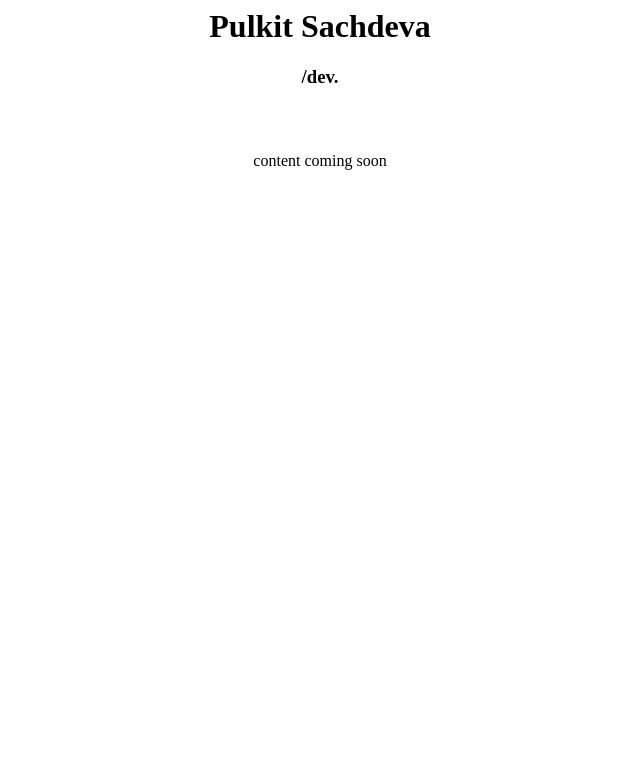
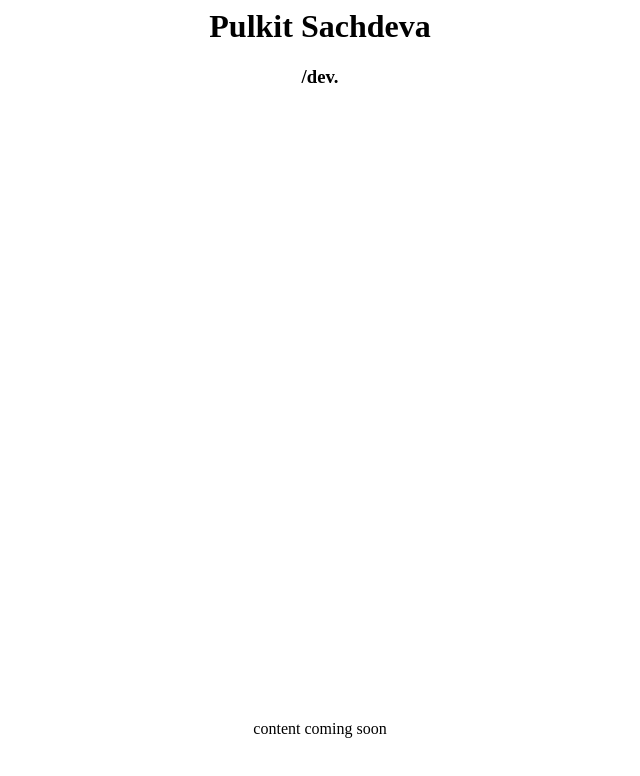
Before and after one commit to PLKTSCHDV/webproject, a plain HTML site: page index.html in a window 1280 px wide. Shown: the whole page, without its empty margins (320-960 px from the left). Drawn offline with Linux system fonts and the light colour scheme.

Commit message:
Update index.html

```diff
--- a/index.html
+++ b/index.html
@@ -2,7 +2,7 @@
     <title>Pulkit Sachdeva</title>
     <style>
       .mid{
-        margin-top:5%;
+        margin-top:50%;
       }
         h1{
             font-family: "Microsoft jhenghei";
```
